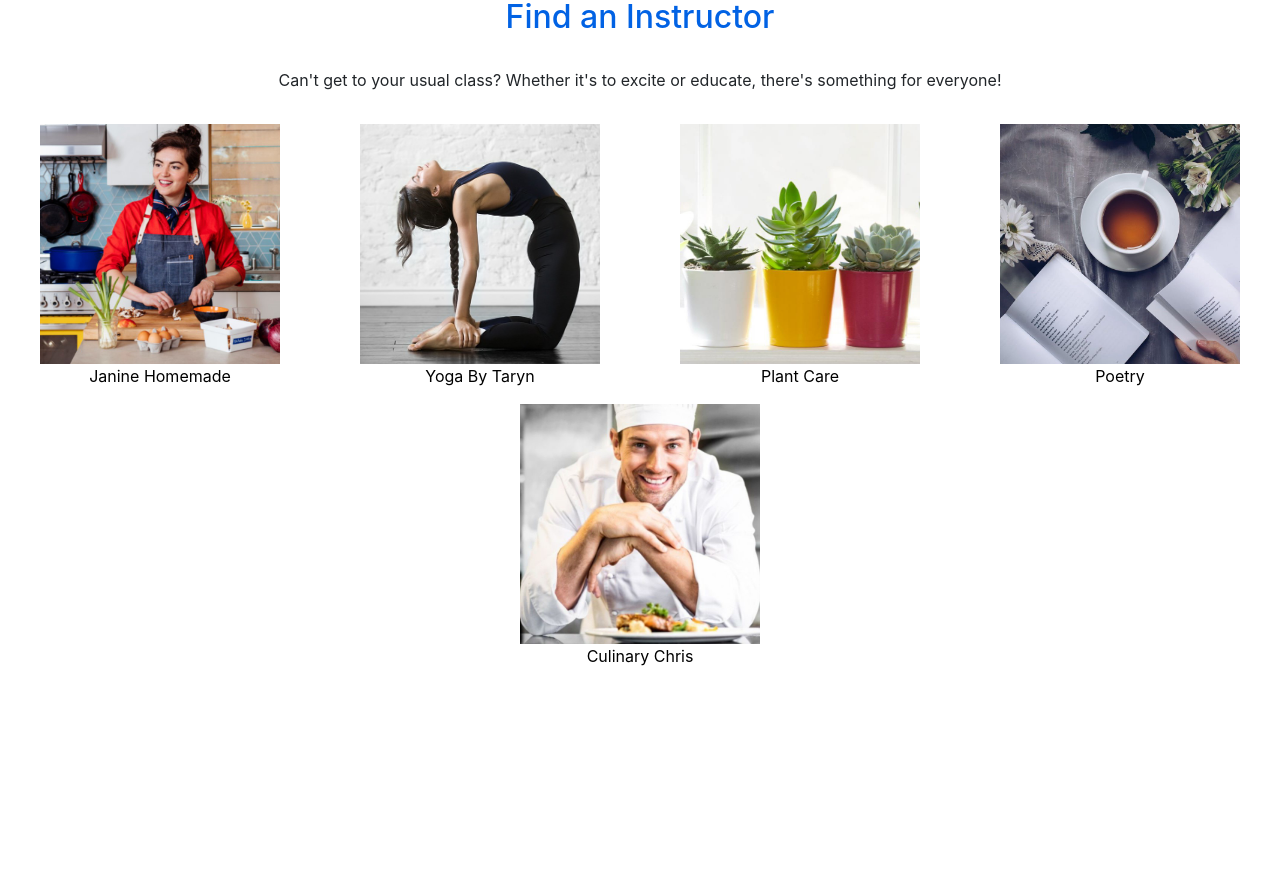
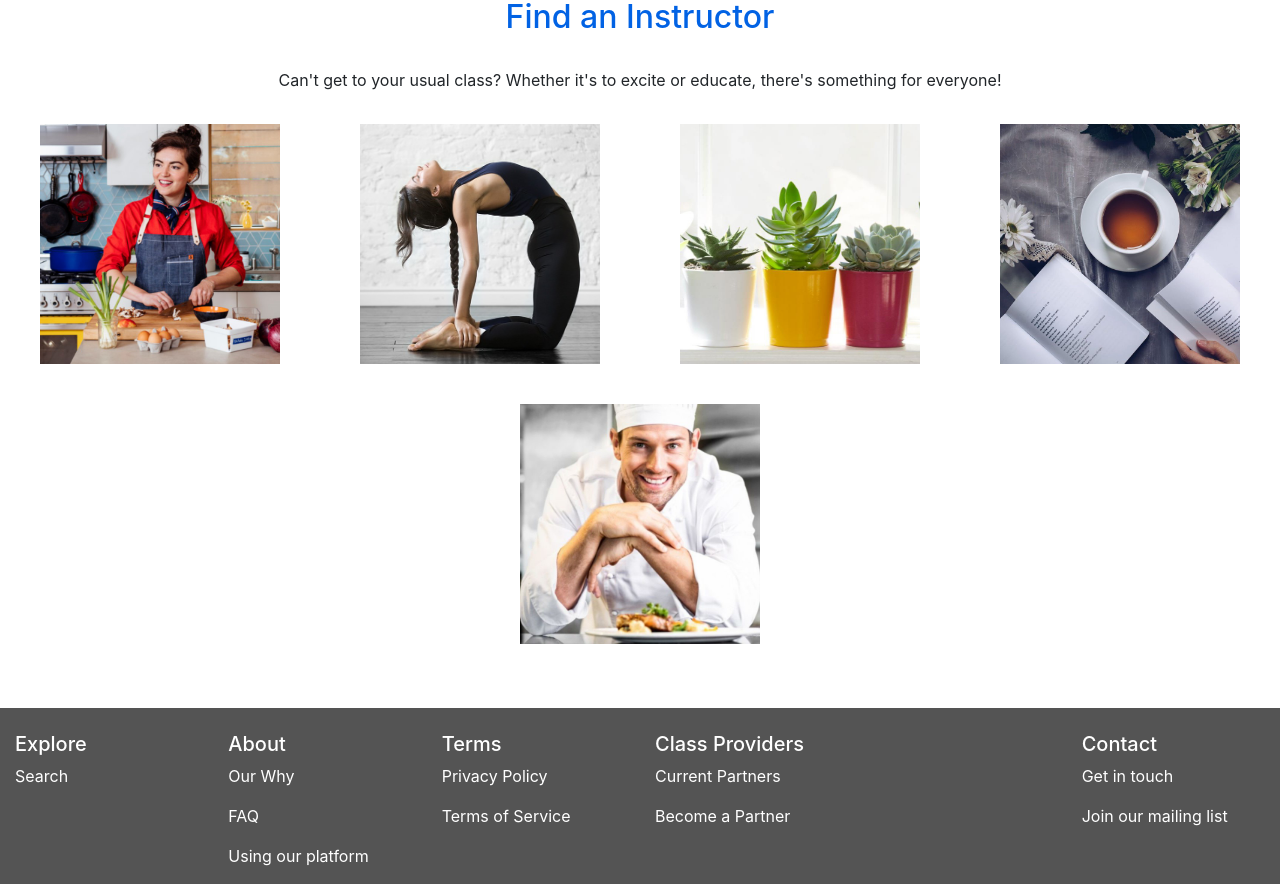
Before and after one commit to rtan265/Learn-From-A-Kiwi, a React (Create React App) app: page / in a window 1280 px wide. Shown: the part 460-1344 px from the top of the page. Before the commit the page ends 1144 px from the top, so only its background shows below. Built offline with nearby package versions, Linux system fonts and the light colour scheme.

Commit message:
Created the footer component

```diff
--- a/package.json
+++ b/package.json
@@ -9,6 +9,7 @@
     "@testing-library/user-event": "^7.2.1",
     "bootstrap": "^4.4.1",
     "gh-pages": "^2.2.0",
+    "mdbreact": "^4.26.0",
     "react": "^16.13.1",
     "react-dom": "^16.13.1",
     "react-router-bootstrap": "^0.25.0",
--- /dev/null
+++ b/src/components/footer/Footer.css
@@ -0,0 +1,7 @@
+h5 {
+    color: white;
+}
+
+a {
+    color: white !important;
+}
--- /dev/null
+++ b/src/components/footer/Footer.js
@@ -0,0 +1,63 @@
+import React from 'react';
+import { MDBCol, MDBContainer, MDBRow, MDBFooter } from "mdbreact";
+
+import './Footer.css';
+
+
+const Footer = () => {
+    return(
+        <MDBFooter color="blue" className="font-small pt-4 mt-4" style = {{backgroundColor: "#545454"}}>
+            <MDBContainer fluid className="text-center text-md-left">
+                <MDBRow>
+                <MDBCol md="2">
+                    <h5 className="title">Explore</h5>
+                    <p className = "list-unstyled">
+                        <a href="#!">Search</a>
+                    </p>
+                </MDBCol>
+                <MDBCol md="2">
+                    <h5 className="title">About</h5>
+                    <p className="list-unstyled">
+                        <a href="#!">Our Why</a>
+                    </p>
+                    <p className="list-unstyled">
+                        <a href="#!">FAQ</a>
+                    </p>
+                    <p className="list-unstyled">
+                        <a href="#!">Using our platform</a>
+                    </p>
+                </MDBCol>
+                <MDBCol md="2">
+                    <h5 className="title">Terms</h5>
+                    <p className="list-unstyled">
+                        <a href="#!">Privacy Policy</a>
+                    </p>
+                    <p className="list-unstyled">
+                        <a href="#!">Terms of Service</a>
+                    </p>
+                </MDBCol>
+                <MDBCol md="2">
+                    <h5 className="title">Class Providers</h5>
+                    <p className="list-unstyled">
+                        <a href="#!">Current Partners</a>
+                    </p>
+                    <p className="list-unstyled">
+                        <a href="#!">Become a Partner</a>
+                    </p>
+                </MDBCol>
+                <MDBCol md="2" style = {{right: 0, position: 'absolute'}}>
+                    <h5 className="title">Contact</h5>
+                    <p className="list-unstyled">
+                        <a href="#!">Get in touch</a>
+                    </p>
+                    <p className="list-unstyled">
+                        <a href="#!">Join our mailing list</a>
+                    </p>
+                </MDBCol>
+                </MDBRow>
+            </MDBContainer>
+        </MDBFooter>
+    );
+}
+
+export default Footer;
--- a/src/components/landingPage/LandingPage.js
+++ b/src/components/landingPage/LandingPage.js
@@ -2,6 +2,7 @@
 import { Container, Jumbotron, Button, Row, Col } from 'reactstrap';
 
 import './LandingPage.css';
+import Footer from '../footer/Footer';
 
 import JumbotronImg from '../../images/jumbotron.jpg';
 import JanineHomemade from '../../images/janineHomemade.jpg';
@@ -73,7 +74,7 @@
                     </Col>
                 </Row>
             </Container>
-
+            <Footer />
         </div>
     );
   }
```
Also changed, not shown: 1 other file (tests, documents, lock files or other folders).
